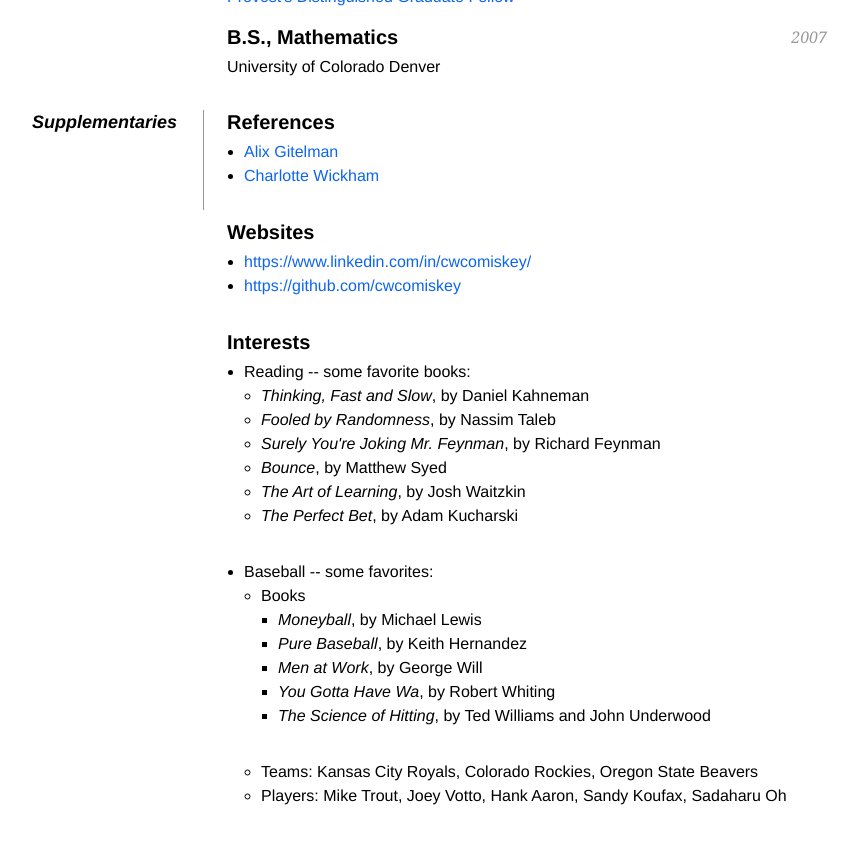
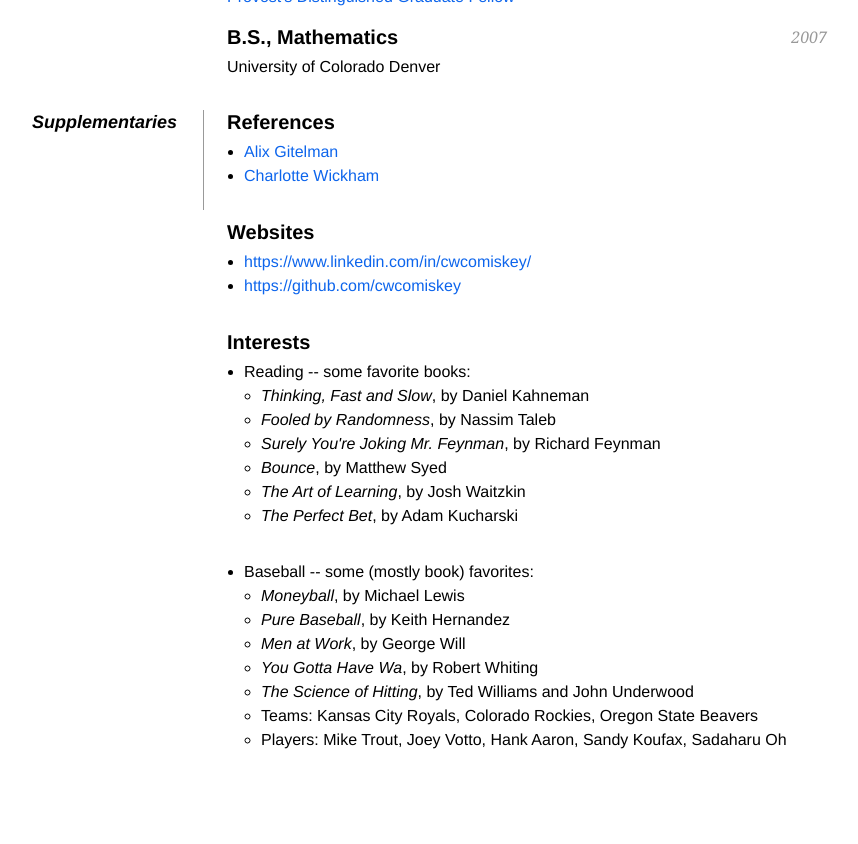
Before and after one commit to cwcomiskey/cwcomiskey.github.io, a Jekyll site: the page index.html, which Jekyll copies as it is, in a window 1280 px wide and 900 px high, scrolled down 1785 px. Shown: the top 844 px of the window, without its empty margins (213-1071 px from the left). Built offline with Jekyll 4.4.1, drawn with Linux system fonts in a browser that asks for light colours.

Commit message:
Baseball interests

```diff
--- a/index.html
+++ b/index.html
@@ -227,16 +227,13 @@
 					    <li> <i> The Perfect Bet</i>, by Adam Kucharski </li>
 				    </ul>
 
-			    <li> Baseball -- some favorites: </li>
+			    <li> Baseball -- some (mostly book) favorites: </li>
 				    <ul>
-					    <li> Books </li>
-					    <ul>
-						    <li> <i> Moneyball</i>, by Michael Lewis </li>
-						    <li> <i> Pure Baseball</i>, by Keith Hernandez </li>
-						    <li> <i> Men at Work</i>, by George Will </li>
-						    <li> <i> You Gotta Have Wa</i>, by Robert Whiting </li>
-						    <li> <i> The Science of Hitting</i>, by Ted Williams and John Underwood
-					    </ul>
+					    <li> <i> Moneyball</i>, by Michael Lewis </li>
+					    <li> <i> Pure Baseball</i>, by Keith Hernandez </li>
+					    <li> <i> Men at Work</i>, by George Will </li>
+					    <li> <i> You Gotta Have Wa</i>, by Robert Whiting </li>
+					    <li> <i> The Science of Hitting</i>, by Ted Williams and John Underwood
 					    <li> Teams: Kansas City Royals, Colorado Rockies, Oregon State Beavers </li>
 					    <li> Players: Mike Trout, Joey Votto, Hank Aaron, Sandy Koufax, Sadaharu Oh </li>
 				    </ul>
```
